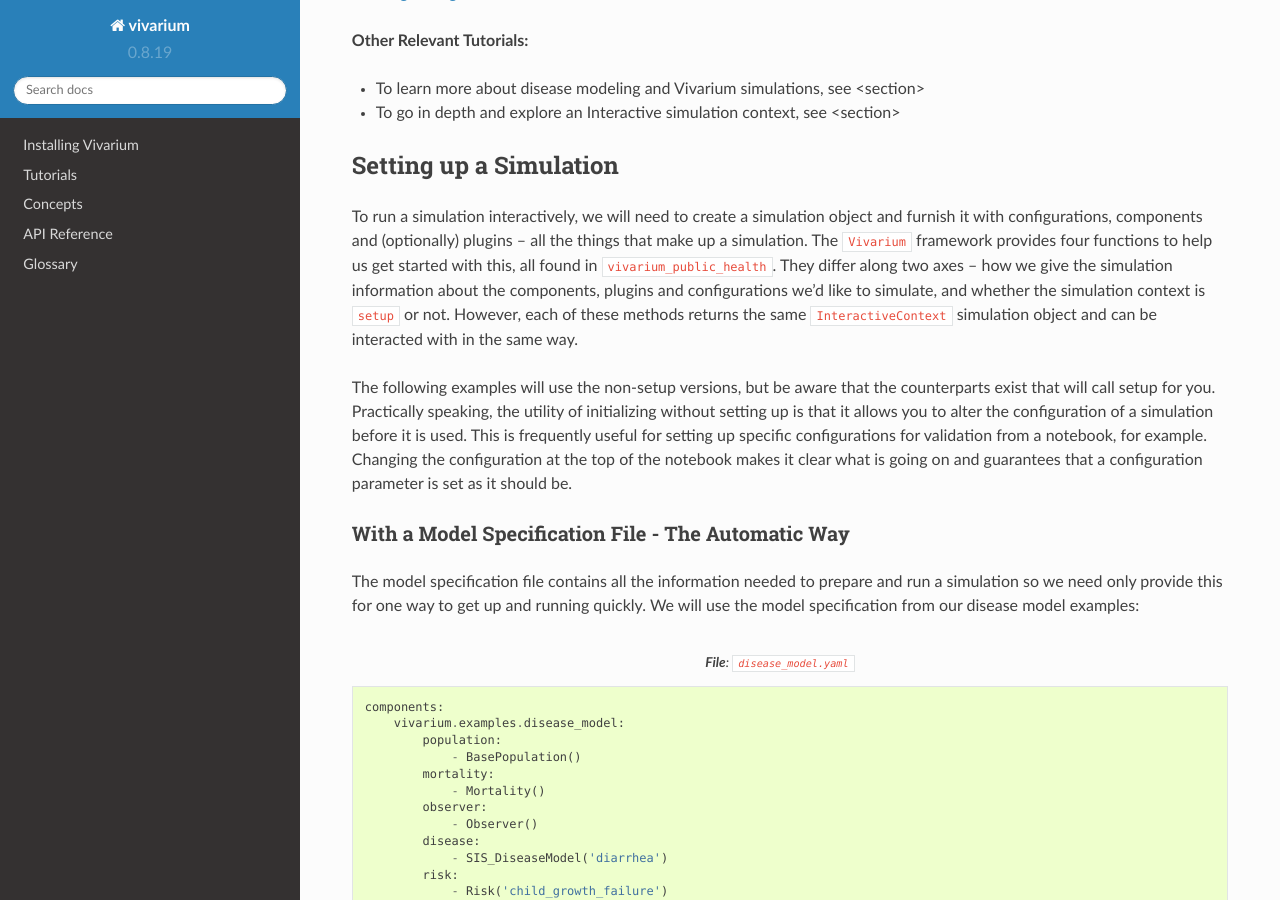
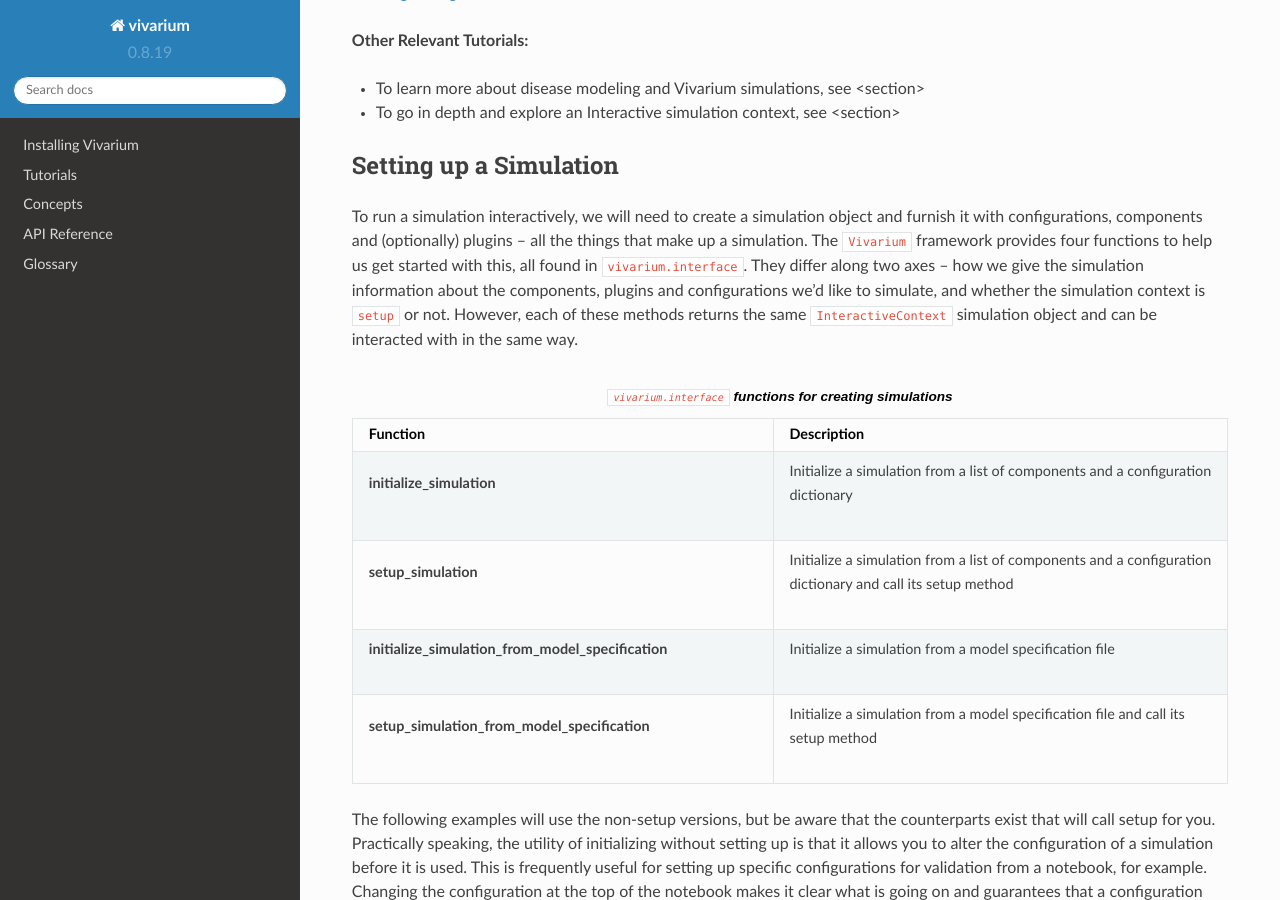
Before and after one commit to ihmeuw/vivarium, a Sphinx documentation site: the page built from docs/source/tutorials/interactive_simulation.rst, in a window 1280 px wide and 900 px high, scrolled down 395 px. Built offline with Sphinx 7.4.7 and the Read the Docs theme 2.0.0, drawn with Linux system fonts in a browser that asks for light colours.

Commit message:
add helper function table

```diff
--- a/docs/source/tutorials/interactive_simulation.rst
+++ b/docs/source/tutorials/interactive_simulation.rst
@@ -24,10 +24,28 @@ Setting up a Simulation
 
 To run a simulation interactively, we will need to create a simulation object and furnish it with configurations,
 components and (optionally) plugins -- all the things that make up a simulation. The ``Vivarium`` framework provides
-four functions to help us get started with this, all found in ``vivarium_public_health``. They differ along two axes --
+four functions to help us get started with this, all found in ``vivarium.interface``. They differ along two axes --
 how we give the simulation information about the components, plugins and configurations we'd like to simulate, and
 whether the simulation context is ``setup`` or not. However, each of these methods returns the same
 ``InteractiveContext`` simulation object and can be interacted with in the same way.
+
+.. list-table:: ``vivarium.interface`` **functions for creating simulations**
+    :header-rows: 1
+    :widths: 30, 30
+
+    *   - Function
+        - Description
+    *   - | **initialize_simulation**
+        - | Initialize a simulation from a list of components and a configuration
+          | dictionary
+    *   - | **setup_simulation**
+        - | Initialize a simulation from a list of components and a configuration
+          | dictionary and call its setup method
+    *   - | **initialize_simulation_from_model_specification**
+        - | Initialize a simulation from a model specification file
+    *   - | **setup_simulation_from_model_specification**
+        - | Initialize a simulation from a model specification file and call its
+          | setup method
 
 .. note:
 
```
